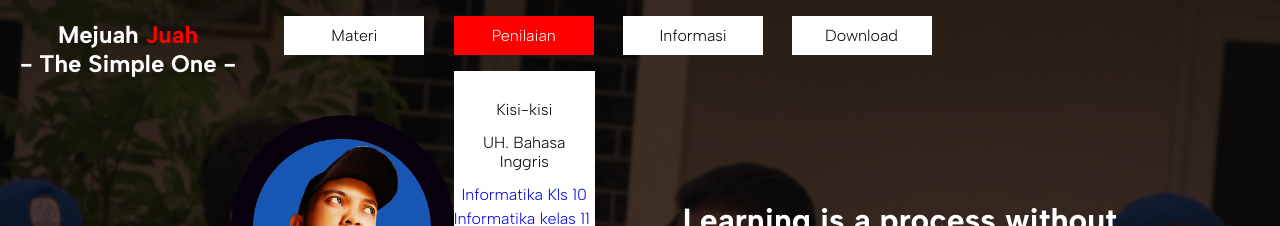
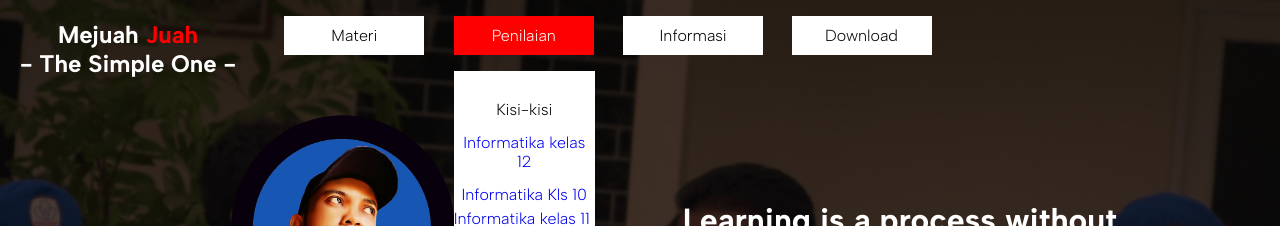
Before and after one commit to gintingprojects19/profile, a plain HTML site: page index.html in a window 1280 px wide. Both pictures are taken after a click on the element "Penilaian". Shown: the top 226 px of the page. Drawn offline with Linux system fonts and the light colour scheme; a web font is replaced by a local one.

Commit message:
Update index.html

```diff
--- a/index.html
+++ b/index.html
@@ -45,7 +45,7 @@
                     <p id="p">Penilaian</p>
                     <div id="open-p">
                         <p class="submenu">Kisi-kisi</p>
-                        <p class="submenu">UH. Bahasa Inggris</p>
+                        <a href="https://gintingprojects19.github.io/12-informatika-k-merdeka/"><p class="submenu">Informatika kelas 12 </p></a>
                         <a href="https://gintingprojects19.github.io/x-informatika-deep-learning/"><p class="submenu">Informatika Kls 10</p></a>
                        <a href="https://gintingprojects19.github.io/xi-informatika-k-merdeka/"<p class="submenu">Informatika kelas 11</p><a>
                         <a href="https://gintingprojects19.github.io/ppo/"><p class="submenu">Penilaian Online</p></a>
```
